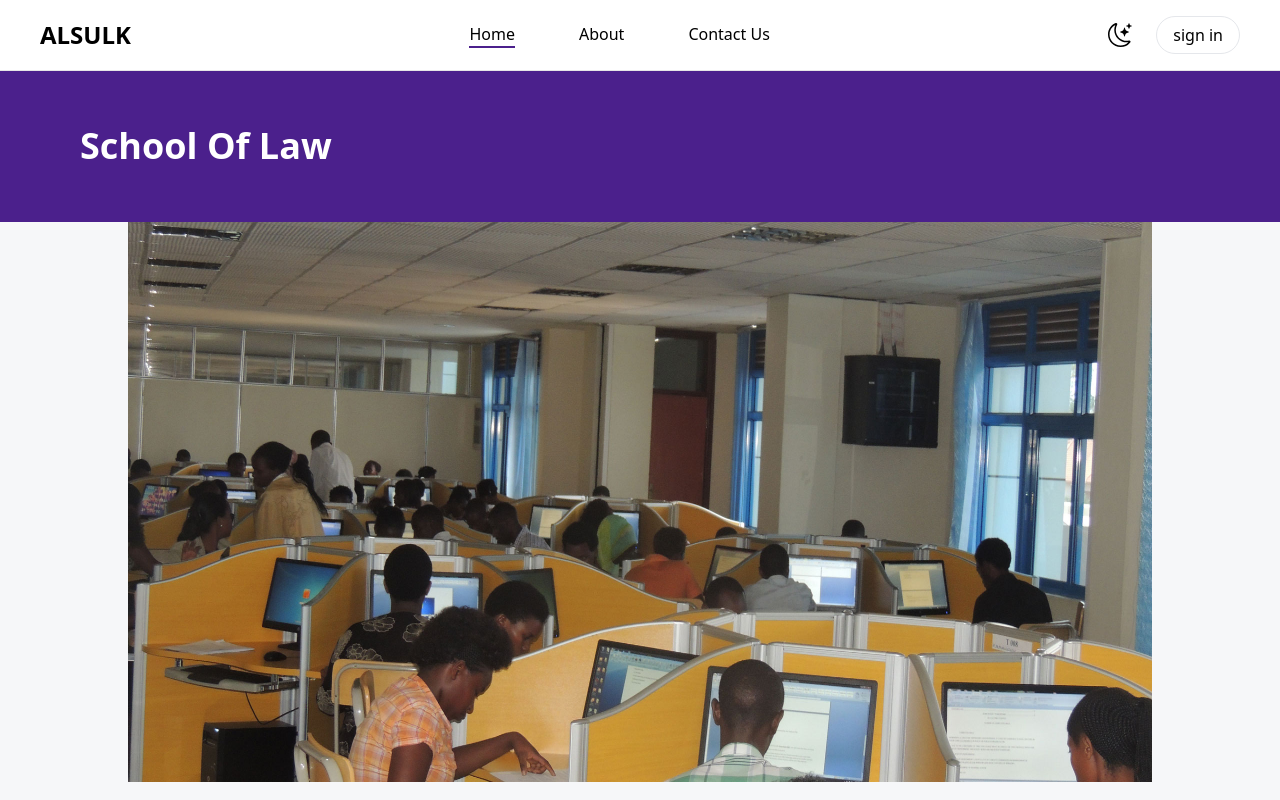
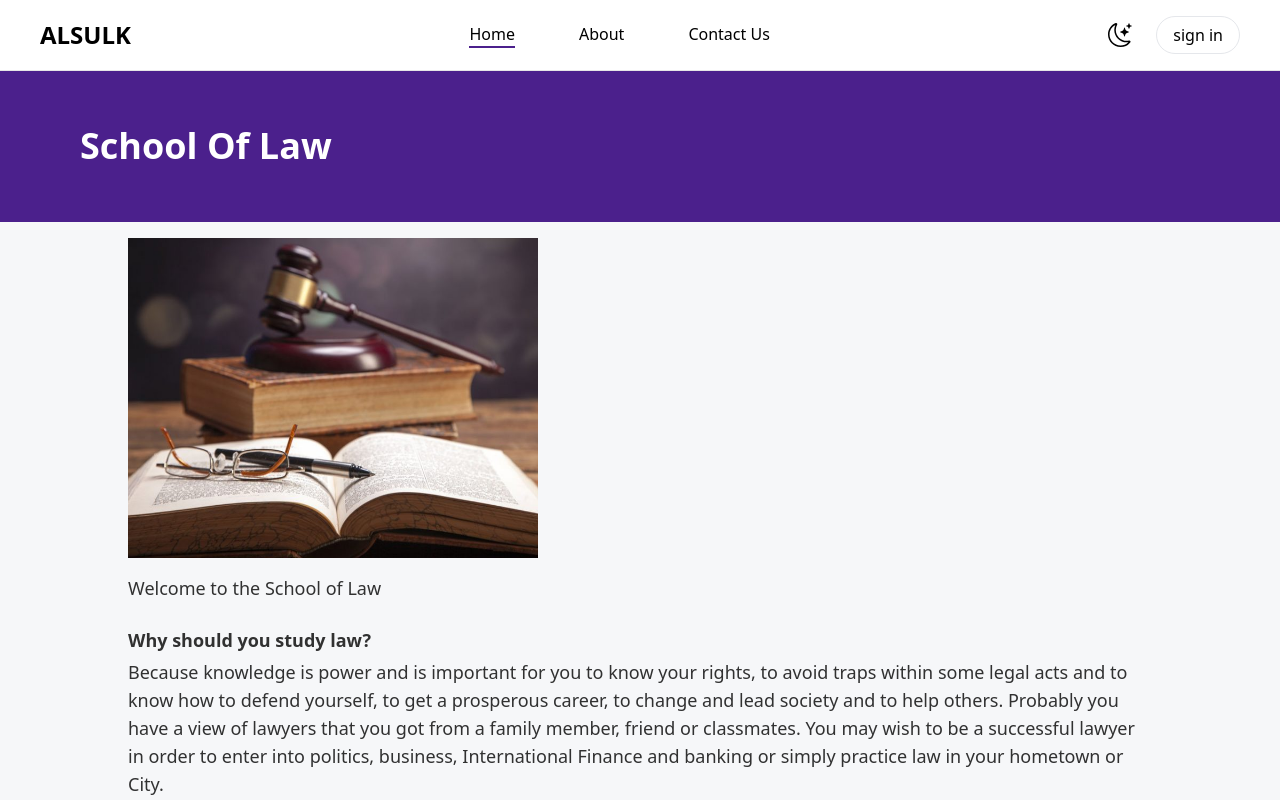
Before and after one commit to mulbahoplanojames/Harmony_Coalition_Project, a React (Vite) app: page /visit-school-of-social-sciences-and-law in a window 1280 px wide. Built offline with nearby package versions, Linux system fonts and the light colour scheme.

Commit message:
Working on the discipline offers details page for all disciplines

```diff
--- a/src/Depaerments_Details/Computer_Science/ScienceAndTechnology.jsx
+++ b/src/Depaerments_Details/Computer_Science/ScienceAndTechnology.jsx
@@ -1,6 +1,4 @@
 import Footer from "../../Constant/Footer/Footer";
-import Navbar from "../../Constant/Navbar/Navbar";
-import { navLinks2 } from "../../Data/Data";
 
 import computerLab from "/src/assets/Computer-Labs-1.jpg";
 
@@ -9,7 +7,6 @@ const text1 = `The School of Science and Technology (SST) is a school at ULK, wh
 const ScienceAndTechnology = () => {
   return (
     <>
-      <Navbar navLinks={navLinks2} />
       <div className=" mt-[4.4rem] pb-10">
         <h1 className=" md:text-4xl text-3xl md:text-left text-center bg-primary_main text-white capitalize font-semibold py-10 md:py-14  md:px-20">
           School of Science and Technology
@@ -84,30 +81,8 @@ const ScienceAndTechnology = () => {
           </div>
         </div>
       </div>
-      <Footer />
     </>
   );
 };
 
 export default ScienceAndTechnology;
-/*
-
-Majors:
-
-Networking,
-Software Engineering,
-Data Science.
-Exit Awards:
-
-Bachelor of Science with Honours in Computer Science: Software Engineering,
-Bachelor of Science with Honours in Computer Science: Networking,
-Bachelor of Science with Honours in Computer Science: Data Science.
-Programme Duration:
-
-Four years (Day session),
-Four and half years (Evening session),
-Five years (Weekend session).
-Programme Pre-requisite: High School Advanced Level Certificate or equivalent certificate.
-
-The school has excellent infrastructure, and the school is recruiting highly qualified and experienced staff, and will from time to time involve business and industry professionals to provide the students with the real-time industry experience.
-*/
--- a/src/Depaerments_Details/Law/VisitLaw.jsx
+++ b/src/Depaerments_Details/Law/VisitLaw.jsx
@@ -2,7 +2,8 @@ import Footer from "../../Constant/Footer/Footer";
 import Navbar from "../../Constant/Navbar/Navbar";
 import { navLinks2 } from "../../Data/Data";
 
-import computerLab from "/src/assets/Computer-Labs-1.jpg";
+import lawimage from "/src/assets/law-master-of-PIL-768x576.jpg";
+import lawHOD from "/src/assets/law_hod.jpg";
 
 const text1 = `Because knowledge is power and is important for you to know your rights, to avoid traps within some legal acts and to know how to defend yourself, to get a prosperous career, to change and lead society and to help others. Probably you have a view of lawyers that you got from a family member, friend or classmates. You may wish to be a successful lawyer in order to enter into politics, business, International Finance and banking or simply practice law in your hometown or City.`;
 
@@ -11,6 +12,11 @@ const text2 = `Since its establishment in 2001, the School of Law at the Kigali
 `;
 
 const text3 = `The mission of the School is to produce excellent law graduates and to serve the legal profession and the community through innovative, relevant, comprehensive and integrated programmes and research`;
+
+const text4 = `The School focuses on providing the best lawyers for the future through tuition by dedicated and well-educated staff. To satisfy the present need the University has sent its law lecturers to specialize in different fields in various South African Leading Law Faculties and has undertaken the initiative of facilitating the LLD or PhD studies to the academic staff.`;
+
+const text5 = `The Licence Degree (LLB) which is offered after four years of studies completed by a full dissertation enables law graduates to gain access to the legal profession as well a wide variety of professions connected with the law.`;
+
 const VisitLaw = () => {
   return (
     <>
@@ -20,71 +26,33 @@ const VisitLaw = () => {
           School of Law
         </h1>
         <div className="container md:mx-auto  md:px-0 md:w-[80%] w-full">
-          <div className="w-full md:h-[35rem] h-[20rem] bg-red-300 overflow-hidden">
-            <img
-              src={computerLab}
-              alt="Computer Lab"
-              className="w-full h-full"
-            />
+          <div className="md:w-[40%] w-full md:mt-4 mt-0 md:h-[20rem] h-[20rem] bg-red-300 overflow-hidden">
+            <img src={lawimage} alt="Computer Lab" className="w-full h-full" />
           </div>
           <div className="md:px-0 px-2">
-            <p className="pt-4 pb-6 opacity-80 text-lg">{text1}</p>
-            <p className="text-lg font-bold opacity-80 pb-6">
-              Programme Title:{" "}
-              <span className="font-normal">Computer Science</span>
+            <p className="pt-4 pb-6 opacity-80 text-lg">
+              Welcome to the School of Law
             </p>
-            <p className="text-lg opacity-80 pb-4 ">Majors:</p>
-            <ul className="list-decimal list-inside">
-              <li className="text-lg opacity-80 pb-1  ">Networking</li>
-              <li className="text-lg opacity-80 pb-1  ">
-                Software Engineering
-              </li>
-              <li className="text-lg opacity-80 pb-1  ">Data Science</li>
-            </ul>
+            <p className="text-lg font-bold opacity-80 pb-1">
+              Why should you study law?
+            </p>
+            <p className="text-lg opacity-80 pb-5">{text1}</p>
+            <p className="text-lg opacity-80 pb-5">{text2}</p>
+            <p className="text-lg opacity-80 pb-5">{text3}</p>
+            <p className="text-lg opacity-80 pb-5">{text4}</p>
+            <p className="text-lg opacity-80 pb-5">{text5}</p>
 
-            <p className="text-lg font-bold opacity-70 pb-4 pt-5">
-              Exit Awards:
+            <div className="md:w-[40%] w-[90%] md:mt-4 mt-0 md:h-[20rem] h-[20rem] bg-red-300 overflow-hidden mx-auto">
+              <img src={lawHOD} alt="Computer Lab" className="w-full h-full" />
+            </div>
+            <p className="text-lg opacity-80 text-center py-4">
+              NDIYAYE Innocent
             </p>
-            <ul className="list-inside " style={{ listStyleType: "square" }}>
-              <li className="text-lg opacity-80 pb-1  ">
-                Bachelor of Science with Honours in Computer Science: Software
-                Engineering
-              </li>
-              <li className="text-lg opacity-80 pb-1  ">
-                Bachelor of Science with Honours in Computer Science: Networking
-              </li>
-              <li className="text-lg opacity-80 pb-1  ">
-                Bachelor of Science with Honours in Computer Science: Data
-                Science
-              </li>
-            </ul>
-
-            <p className="text-lg font-bold opacity-70 pb-4 pt-5">
-              Programme Duration:
+            <p className="text-lg opacity-80 text-center pb-4">
+              Heads of Department
             </p>
-            <ul className="list-inside " style={{ listStyleType: "square" }}>
-              <li className="text-lg opacity-80 pb-1  ">
-                Four years (Day session)
-              </li>
-              <li className="text-lg opacity-80 pb-1  ">
-                Four and half years (Evening session)
-              </li>
-              <li className="text-lg opacity-80 pb-1  ">
-                Five years (Weekend session)
-              </li>
-            </ul>
-
-            <p className="text-lg font-bold opacity-70 pb-4 pt-5">
-              Programme Pre-requisite:{" "}
-              <span className="font-normal">
-                High School Advanced Level Certificate or equivalent certificate
-              </span>
-            </p>
-            <p className="opacity-80 pb-4">
-              The school has excellent infrastructure, and the school is
-              recruiting highly qualified and experienced staff, and will from
-              time to time involve business and industry professionals to
-              provide the students with the real-time industry experience.
+            <p className="text-lg opacity-80 text-center">
+              Phone: +250788303735/+250788304086/+250788304081
             </p>
           </div>
         </div>
```
